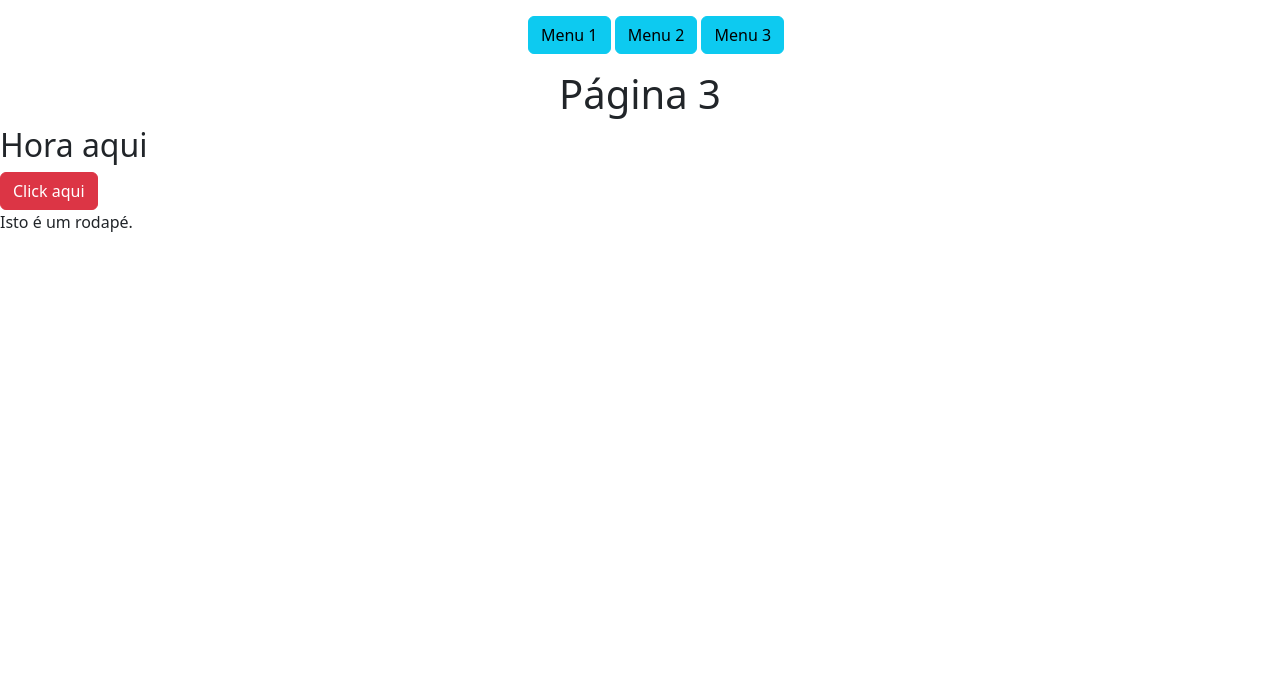
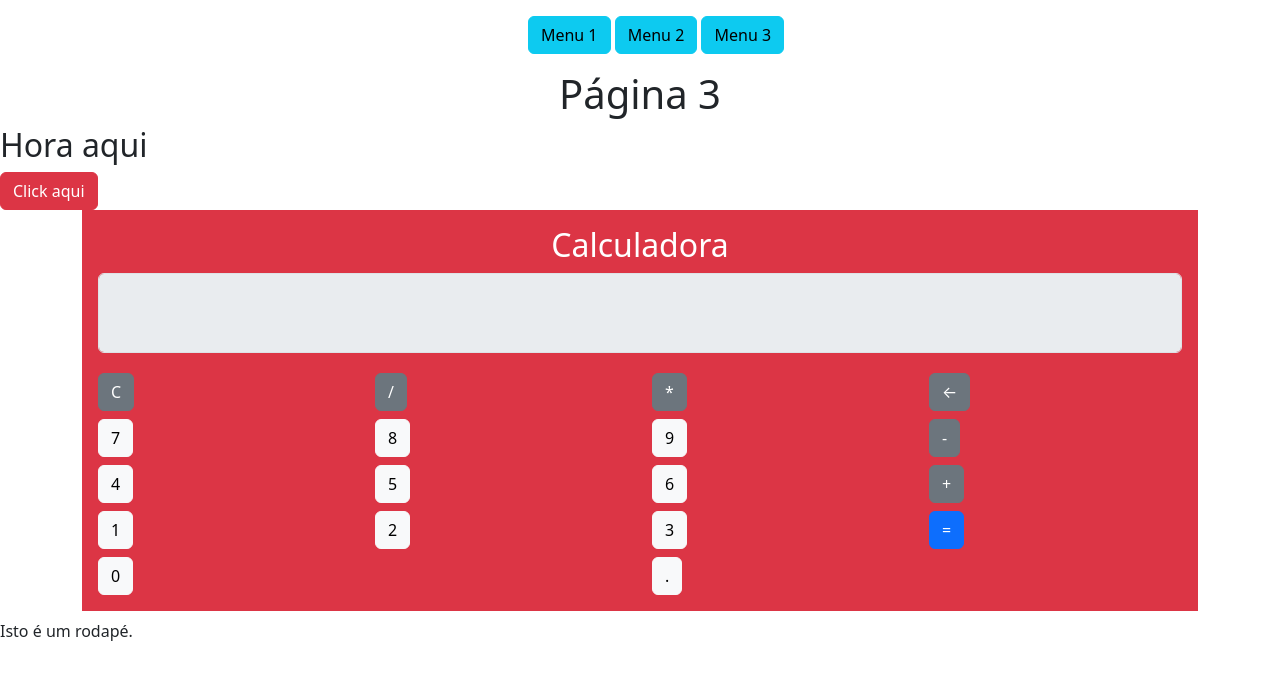
Before and after one commit to mariluxx/DevWeb, a plain HTML site: page LuizaOliveira2A/Manu3.html in a window 1280 px wide. Drawn offline with nearby package versions, Linux system fonts and the light colour scheme.

Commit message:
Add files via upload

```diff
--- a/LuizaOliveira2A/Manu3.html
+++ b/LuizaOliveira2A/Manu3.html
@@ -7,6 +7,21 @@
     <link href="https://cdn.jsdelivr.net/npm/bootstrap@5.3.3/dist/css/bootstrap.min.css" rel="stylesheet" integrity="sha384-QWTKZyjpPEjISv5WaRU9OFeRpok6YctnYmDr5pNlyT2bRjXh0JMhjY6hW+ALEwIH" crossorigin="anonymous">
 
 </head>
+<style>
+    .calculator {
+            max-width: 400px;
+            margin: 50px auto;
+            padding: 10px;
+            box-shadow: 0 0 10px rgba(0,0,0,0.1);
+        }
+        .calculator-screen {
+            height: 80px;
+            margin-bottom: 20px;
+            text-align: right;
+            font-size: 2em;
+            padding: 10px;
+        }
+</style>
 <body>
     <header class="mt-3 text-center">
         <nav>
@@ -28,6 +43,84 @@
       <h2 id="DataHora">Hora aqui</h2>
       <button type="button" class="btn btn-danger" onclick="atual()">Click aqui</button>
       <script src="script.js" ></script>
+      <section>
+        <script src="calculadora.js" ></script>
+        <div class="container">
+
+            <div class="alculadora p-3 mb-2 bg-danger text-white">
+
+                <h2 class="text-center">Calculadora</h2>
+                <input type="text" class="calculator-screen form-control" id="screen" disabled>
+                <div class="row">
+                    <div class="col-3">
+                        <button type="button" class="btn btn-secondary btn-block" onclick="clearScreen()">C</button>
+                    </div>
+                    <div class="col-3">
+                        <button type="button" class="btn btn-secondary btn-block" onclick="appendToScreen('/')">/</button>
+                    </div>
+                    <div class="col-3">
+                        <button type="button" class="btn btn-secondary btn-block" onclick="appendToScreen('*')">*</button>
+                    </div>
+                    <div class="col-3">
+                        <button type="button" class="btn btn-secondary btn-block" onclick="backspace()">←</button>
+                    </div>
+                </div>
+                <div class="row mt-2">
+                    <div class="col-3">
+                        <button type="button" class="btn btn-light btn-block" onclick="appendToScreen('7')">7</button>
+                    </div>
+                    <div class="col-3">
+                        <button type="button" class="btn btn-light btn-block" onclick="appendToScreen('8')">8</button>
+                    </div>
+                    <div class="col-3">
+                        <button type="button" class="btn btn-light btn-block" onclick="appendToScreen('9')">9</button>
+                    </div>
+                    <div class="col-3">
+                        <button type="button" class="btn btn-secondary btn-block" onclick="appendToScreen('-')">-</button>
+                    </div>
+                </div>
+                <div class="row mt-2">
+                    <div class="col-3">
+                        <button type="button" class="btn btn-light btn-block" onclick="appendToScreen('4')">4</button>
+                    </div>
+                    <div class="col-3">
+                        <button type="button" class="btn btn-light btn-block" onclick="appendToScreen('5')">5</button>
+                    </div>
+                    <div class="col-3">
+                        <button type="button" class="btn btn-light btn-block" onclick="appendToScreen('6')">6</button>
+                    </div>
+                    <div class="col-3">
+                        <button type="button" class="btn btn-secondary btn-block" onclick="appendToScreen('+')">+</button>
+                    </div>
+                </div>
+                <div class="row mt-2">
+                    <div class="col-3">
+                        <button type="button" class="btn btn-light btn-block" onclick="appendToScreen('1')">1</button>
+                    </div>
+                    <div class="col-3">
+                        <button type="button" class="btn btn-light btn-block" onclick="appendToScreen('2')">2</button>
+                    </div>
+                    <div class="col-3">
+                        <button type="button" class="btn btn-light btn-block" onclick="appendToScreen('3')">3</button>
+                    </div>
+                    <div class="col-3">
+                        <button type="button" class="btn btn-primary btn-block" onclick="calculateResult()">=</button>
+                    </div>
+                </div>
+                <div class="row mt-2">
+                    <div class="col-6">
+                        <button type="button" class="btn btn-light btn-block" onclick="appendToScreen('0')">0</button>
+                    </div>
+                    <div class="col-6">
+                        <button type="button" class="btn btn-light btn-block" onclick="appendToScreen('.')">.</button>
+                    </div>
+                </div>
+            </div>
+        </div>
+        <script src="https://code.jquery.com/jquery-3.5.1.slim.min.js"></script>
+        <script src="https://cdn.jsdelivr.net/npm/@popperjs/core@2.5.4/dist/umd/popper.min.js"></script>
+        <script src="https://maxcdn.bootstrapcdn.com/bootstrap/4.5.2/js/bootstrap.min.js"></script>
+    </section>
     </main>
 <footer>
     Isto é um rodapé.
--- /dev/null
+++ b/LuizaOliveira2A/calculadora.js
@@ -0,0 +1,21 @@
+function appendToScreen(value) {
+    document.getElementById('screen').value += value;
+}
+
+function clearScreen() {
+    document.getElementById('screen').value = '';
+}
+
+function backspace() {
+    let screen = document.getElementById('screen');
+    screen.value = screen.value.substring(0, screen.value.length - 1);
+}
+
+function calculateResult() {
+    let screen = document.getElementById('screen');
+    try {
+        screen.value = eval(screen.value);
+    } catch {
+        screen.value = 'Erro';
+    }
+}
```
